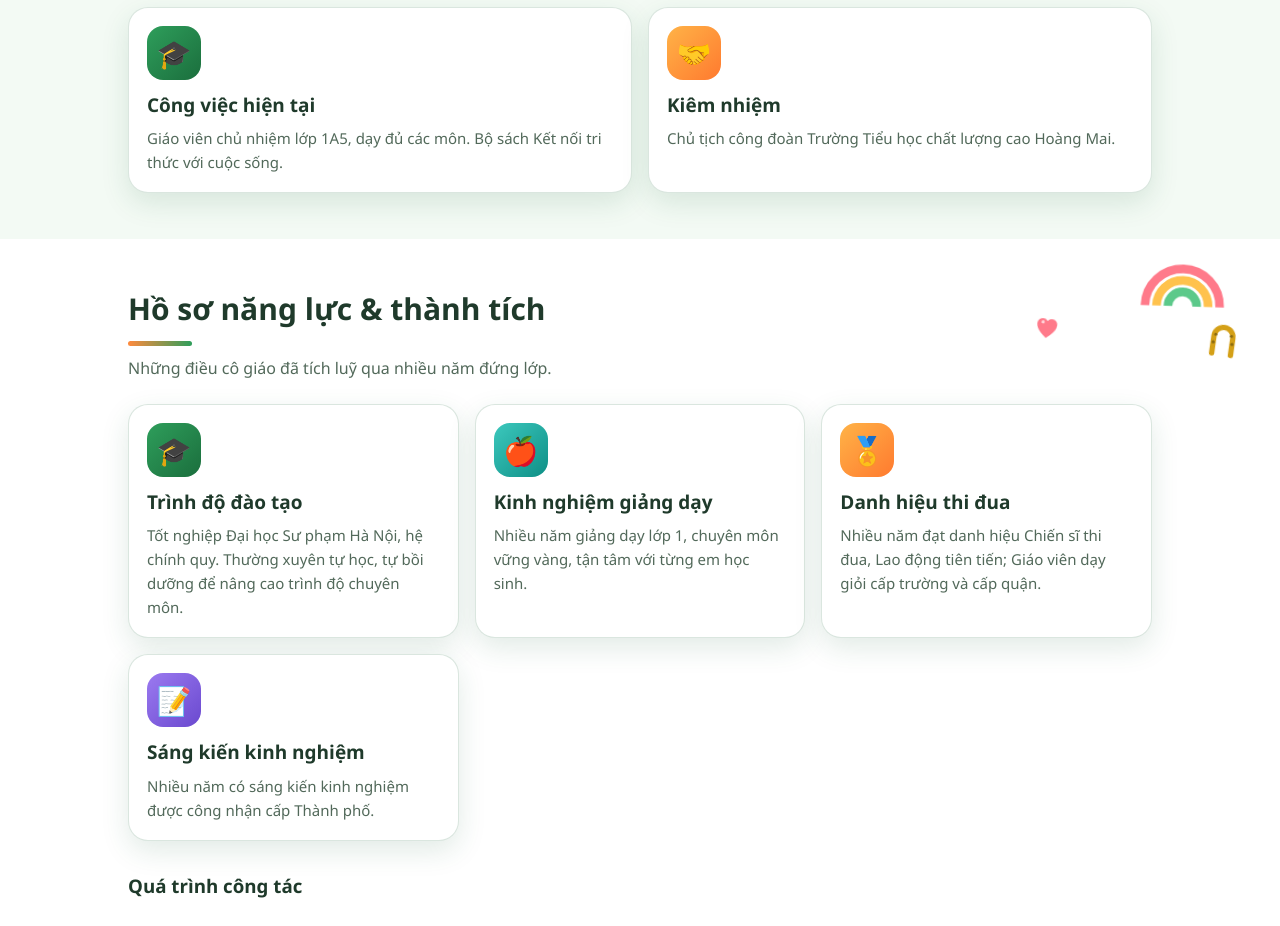
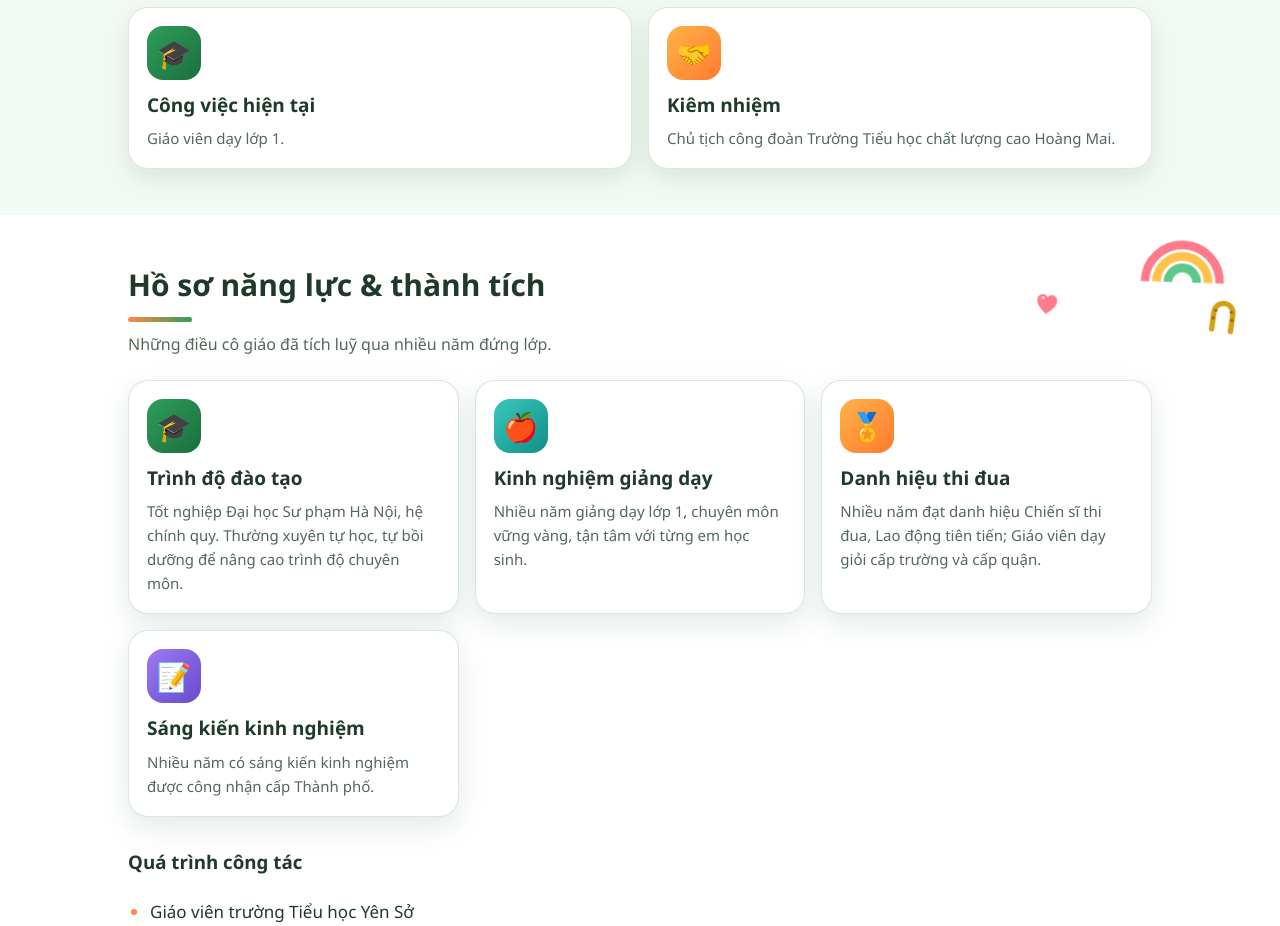
Before and after one commit to dieuthuy78hoangmai-lgtm/DIEUTHUY-HOANGMAI, a plain HTML site: page index.html in a window 1280 px wide. Shown: the part 800-1726 px from the top of the page. Drawn offline with Linux system fonts and the light colour scheme.

Commit message:
Add files via upload

```diff
--- a/index.html
+++ b/index.html
@@ -144,7 +144,7 @@ section{position:relative;overflow:hidden}
   <h2 class="tieude">Giới thiệu</h2>
   <p class="mota">Tốt nghiệp Đại học Sư phạm Hà Nội hệ chính quy, nhiều năm giảng dạy lớp 1, chuyên môn vững vàng. Cô giáo luôn tự học, tự bồi dưỡng để nâng cao trình độ, và dành trọn tình yêu nghề, yêu trẻ cho từng tiết học. Đây là nơi cô giáo lưu giữ và chia sẻ những gì cô làm cho lớp học của mình.</p>
   <div class="luoi">
-    <div class="the"><div class="bieu b1">🎓</div><h3>Công việc hiện tại</h3><p>Giáo viên chủ nhiệm lớp 1A5, dạy đủ các môn. Bộ sách Kết nối tri thức với cuộc sống.</p></div>
+    <div class="the"><div class="bieu b1">🎓</div><h3>Công việc hiện tại</h3><p>Giáo viên dạy lớp 1.</p></div>
     <div class="the"><div class="bieu b2">🤝</div><h3>Kiêm nhiệm</h3><p>Chủ tịch công đoàn Trường Tiểu học chất lượng cao Hoàng Mai.</p></div>
       </div>
 </div></section>
```
